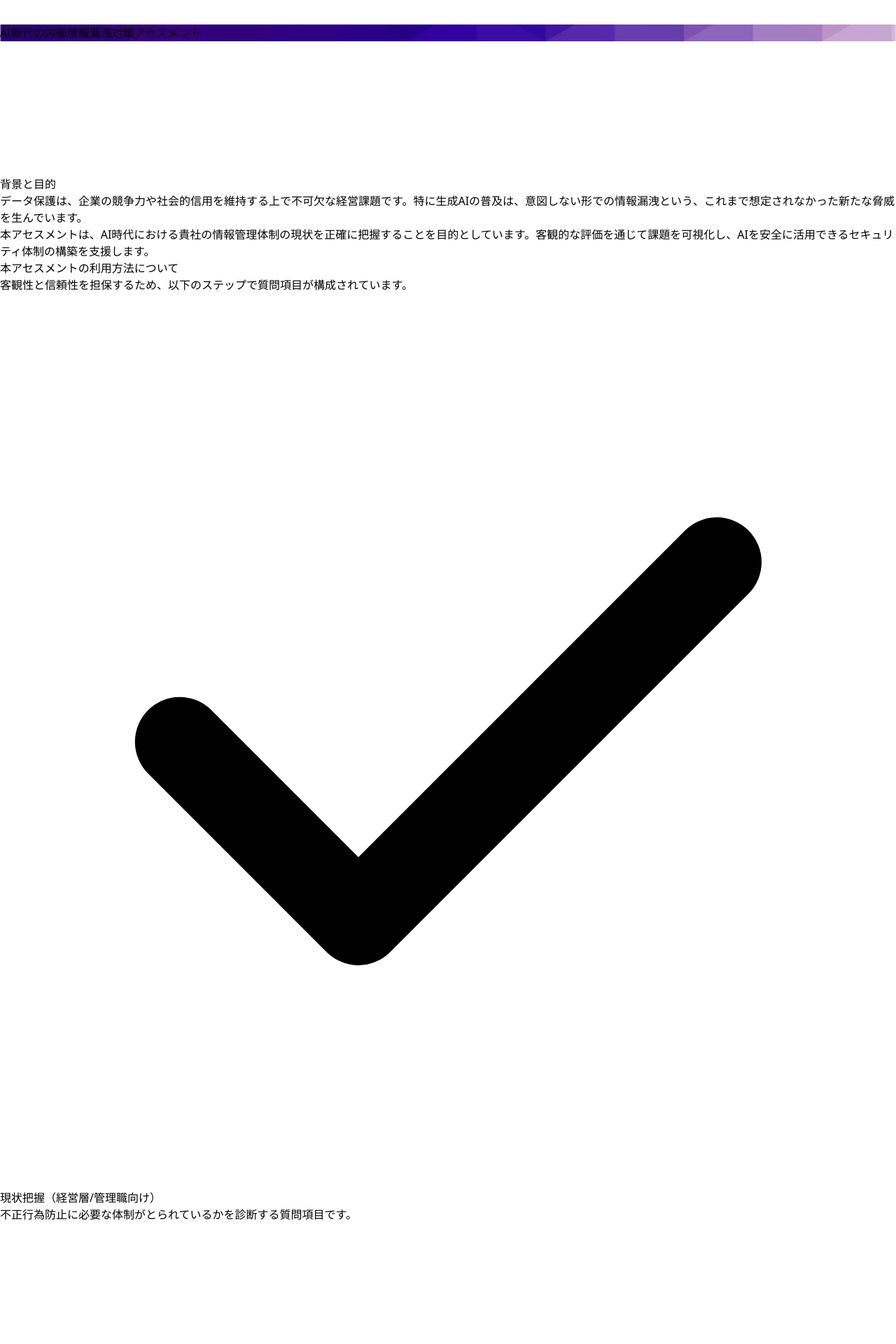
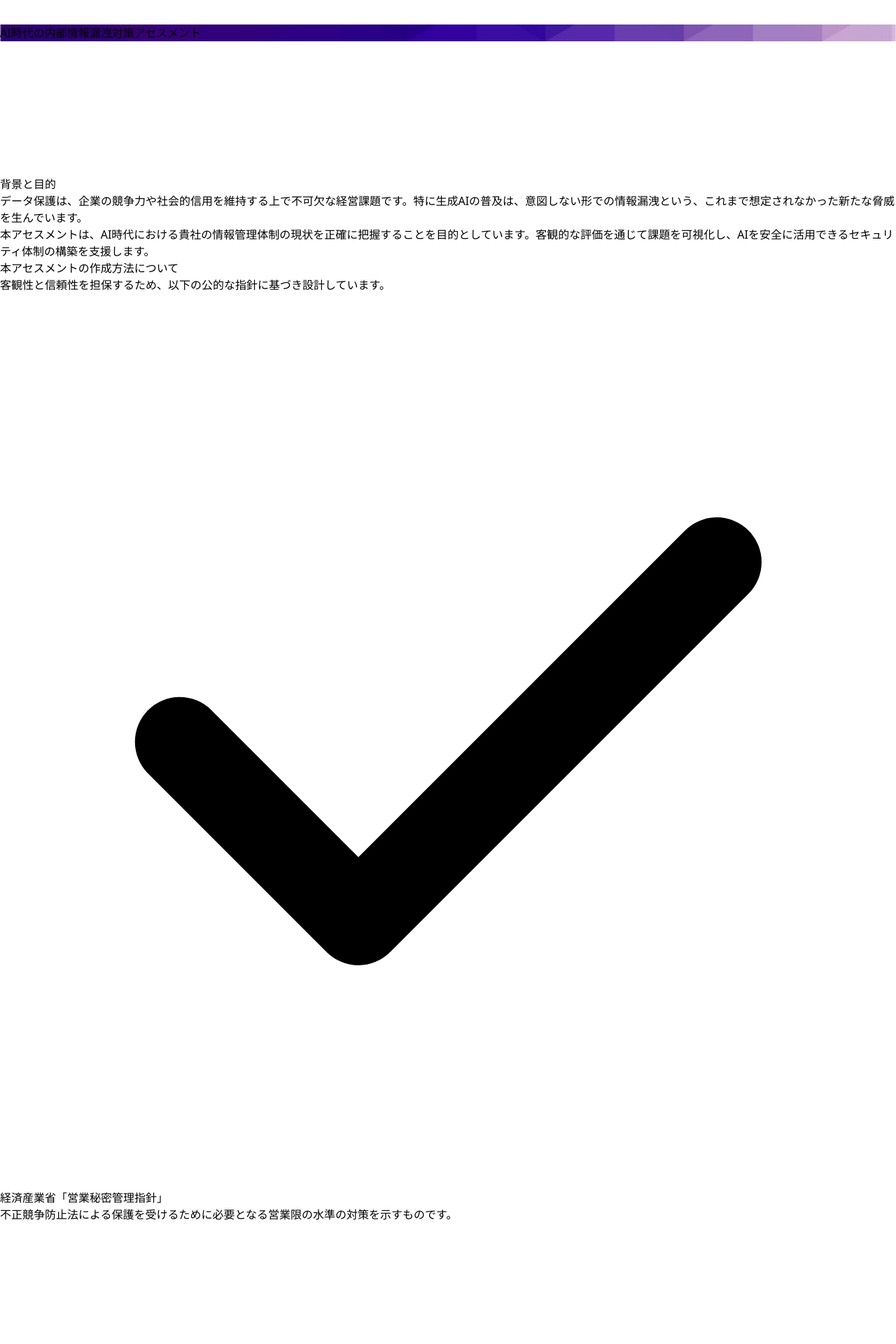
Before and after one commit to ZhenyuPei-synthesy/DLPSurvey, a React (Vite) app: page / in a window 1280 px wide. Shown: the top 1920 px of the page at 70% size. Built offline with nearby package versions, Linux system fonts and the light colour scheme; no server answers.

Commit message:
Welcome画面が古い断面に戻ったので、普及した。

```diff
--- a/src/Welcome.jsx
+++ b/src/Welcome.jsx
@@ -282,12 +282,13 @@ const Welcome = ({ onNext }) => {
           </div>
         </div>
 
-        {/* 利用方法セクション */}
+        {/* 本アセスメントの作成方法についてセクション */}
         <div className="bg-white p-8 rounded-lg shadow-sm mb-6">
-          <h2 className="text-2xl font-bold mb-6 text-gray-900 border-b-2 border-[#5629AA] pb-2">本アセスメントの利用方法について</h2>
+          <h2 className="text-2xl font-bold mb-6 text-gray-900 border-b-2 border-[#5629AA] pb-2">本アセスメントの作成方法について</h2>
 
-          <p className="text-gray-700 mb-4">
-            客観性と信頼性を担保するため、以下のステップで質問項目が構成されています。
+          <div className="space-y-4 text-gray-700 leading-relaxed">
+            <p>
+              客観性と信頼性を担保するため、以下の公的な指針に基づき設計しています。
             </p>
 
             <div className="space-y-4">
@@ -298,8 +299,8 @@ const Welcome = ({ onNext }) => {
                   </svg>
                 </div>
                 <div>
-                <h4 className="font-medium text-gray-900">現状把握（経営層/管理職向け）</h4>
-                <p className="text-sm text-gray-600">不正行為防止に必要な体制がとられているかを診断する質問項目です。</p>
+                  <span className="font-semibold text-gray-900">経済産業省「営業秘密管理指針」</span>
+                  <p className="text-sm text-gray-600 mt-1">不正競争防止法による保護を受けるために必要となる営業限の水準の対策を示すものです。</p>
                 </div>
               </div>
 
@@ -310,8 +311,8 @@ const Welcome = ({ onNext }) => {
                   </svg>
                 </div>
                 <div>
-                <h4 className="font-medium text-gray-900">経営陣営（組織情報管理の高いリテラシー）</h4>
-                <p className="text-sm text-gray-600">活用名称提出に組織全体に求められる安全な活用の対策が共有されているかを確認する項目です。</p>
+                  <span className="font-semibold text-gray-900">経済産業省「技術情報の保護ハンドブック」</span>
+                  <p className="text-sm text-gray-600 mt-1">秘密情報の流失は未然に防ぐべきと考える企業の方々が対策を行う際に参考としていただけるよう、様々な対策例を紹介するハンドブックです。</p>
                 </div>
               </div>
 
@@ -322,8 +323,8 @@ const Welcome = ({ onNext }) => {
                   </svg>
                 </div>
                 <div>
-                <h4 className="font-medium text-gray-900">AI活用における情報不正防止対策</h4>
-                <p className="text-sm text-gray-600">情報セキュリティ対策に関する方針を明確にする質問項目です。</p>
+                  <span className="font-semibold text-gray-900">IPA「組織における内部不正防止ガイドライン」</span>
+                  <p className="text-sm text-gray-600 mt-1">情報管理ルールの理解含め、不正を抑制する組織風土を把握します。</p>
                 </div>
               </div>
 
@@ -334,10 +335,15 @@ const Welcome = ({ onNext }) => {
                   </svg>
                 </div>
                 <div>
-                <h4 className="font-medium text-gray-900">今後のChatGPT活用に必要なアセスメント</h4>
-                <p className="text-sm text-gray-600">AI活用に伴う情報セキュリティリスクの対策項目についてのチェックリストです。</p>
+                  <span className="font-semibold text-gray-900">OWASP「OWASPの生成AIセキュリティプロジェクト」</span>
+                  <p className="text-sm text-gray-600 mt-1">生成AIに特有の脅威やリスクを評価し、対策を講じるためのフレームワークを提供します。</p>
                 </div>
               </div>
+            </div>
+
+            <p className="mt-4">
+              これらの公的指針を統合的に参照し、推奨される対策項目を設問形式に落とし込むことで、AI時代の脅威に対応する網羅的なアセスメントを作成しています。
+            </p>
           </div>
         </div>
 
@@ -353,8 +359,8 @@ const Welcome = ({ onNext }) => {
                 </svg>
               </div>
               <div>
-                <h4 className="font-medium text-gray-900">AIおよび情報活用レポート</h4>
-                <p className="text-sm text-gray-600">回答を基準し、部門の活動状況を破綻した上でレポート作成にご協力いただけます。</p>
+                <h4 className="font-medium text-gray-900">AIによる簡易診断レポート</h4>
+                <p className="text-sm text-gray-600">回答後すぐに、現状評価と推奨事項をまとめたレポートをダウンロードいただけます。</p>
               </div>
             </div>
 
@@ -365,8 +371,8 @@ const Welcome = ({ onNext }) => {
                 </svg>
               </div>
               <div>
-                <h4 className="font-medium text-gray-900">専門家による詳細な改善研修</h4>
-                <p className="text-sm text-gray-600">ご希望の必要領域に、専門家がお答えを研修し、安全性についてより深く振り下げします。</p>
+                <h4 className="font-medium text-gray-900">専門家による詳細な改善提案</h4>
+                <p className="text-sm text-gray-600">ご希望の企業様には、弊社のコンサルタントが回答結果を分析し、改善策とロードマップをご提案致します。</p>
               </div>
             </div>
 
@@ -377,8 +383,8 @@ const Welcome = ({ onNext }) => {
                 </svg>
               </div>
               <div>
-                <h4 className="font-medium text-gray-900">選択ベンダーサポートへのご質問</h4>
-                <p className="text-sm text-gray-600">ベンダーパートナーからの追加印刷が必要な場合には、経費からご連絡・協力します。</p>
+                <h4 className="font-medium text-gray-900">業界ベンチマークレポートのご提供</h4>
+                <p className="text-sm text-gray-600">ベンチマークレポートの統計利用にご協力いただける企業様には、3ヶ月後に業界ベンチマークレポートを無償でご提供致します。</p>
               </div>
             </div>
           </div>
@@ -402,6 +408,7 @@ const Welcome = ({ onNext }) => {
                 回答を途中で中断される場合は、お手数ですが画面の<strong>「一時保存」ボタン</strong>をご利用ください。後ほど同じ状態から再開できます。なお、セキュリティ保護のため、<strong>15分以上画面操作がないと自動的一時保存</strong>されます。<br />
               </p>
             </div>
+
           <form onSubmit={handleSubmit}>
             {/* 入力フォームを非表示 */}
             <div className="space-y-3" style={{display: 'none'}}>
@@ -462,7 +469,7 @@ const Welcome = ({ onNext }) => {
                   >
                     免責事項
                   </button>
-                  をご確認の上、アセスメント開始へお進めてください。
+                  をご確認の上、次へ進めてください
                    <span className="text-red-600 ml-1">*</span>
                 </span>
               </label>
@@ -606,6 +613,11 @@ const Welcome = ({ onNext }) => {
                     <p className="mb-3">
                       AIによる評価結果は、貴社の情報漏洩対策の現状を把握するための一助となる参考情報です。本評価のみに基づいた最終的な意思決定や対策の実施については、お客様ご自身の責任で行っていただくとともに、必要に応じて専門家へご相談ください。
                     </p>
+
+                    <h5 className="font-medium text-gray-800 mb-1">損害の責任:</h5>
+                    <p className="mb-3">
+                      本ツールの利用によって生じたいかなる損害についても、当方は一切の責任を負いかねますので、あらかじめご了承ください。
+                    </p>
                   </div>
                 </div>
               </div>
```
Lines whose indentation alone changed are shown as unchanged.
